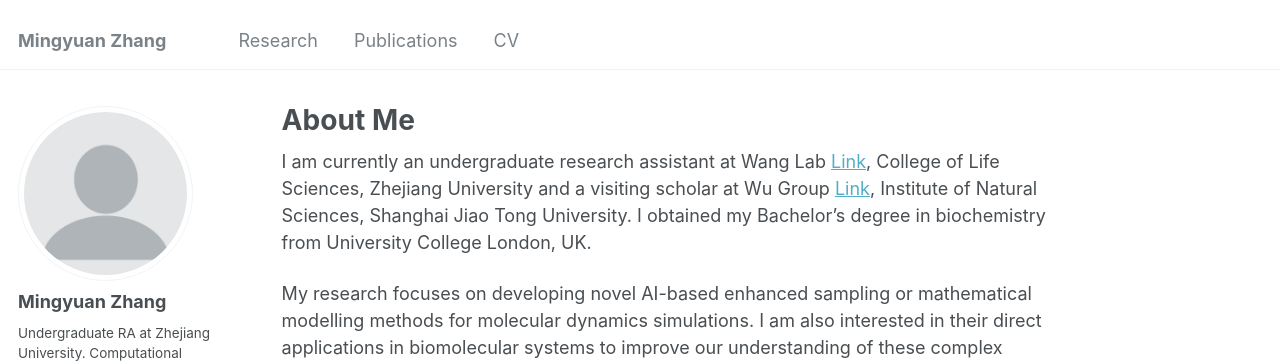
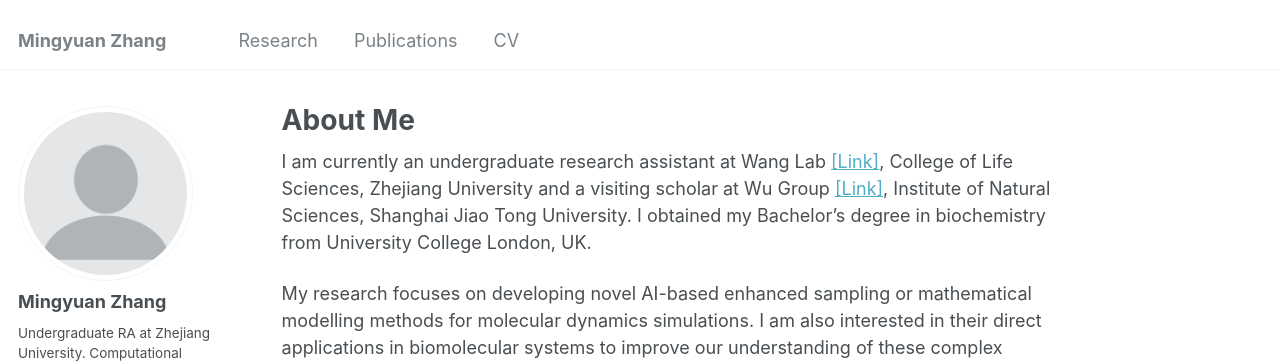
Before and after one commit to Mingyuan00/Mingyuan00.github.io, a Jekyll site: the page built from _pages/about.md, in a window 1280 px wide and 1172 px high. Shown: the top 363 px of the window. Built offline with Jekyll 4.4.1, drawn with Linux system fonts in a browser that asks for light colours; some web fonts are replaced.

```diff
--- a/_pages/about.md
+++ b/_pages/about.md
@@ -7,7 +7,7 @@ redirect_from:
   - /about.html
 ---
 
-I am currently an undergraduate research assistant at Wang Lab [Link](https://person.zju.edu.cn/en/yongwangISB), College of Life Sciences, Zhejiang University and a visiting scholar at Wu Group [Link](https://ins.sjtu.edu.cn/peoples/wuhao), Institute of Natural Sciences, Shanghai Jiao Tong University. I obtained my Bachelor's degree in biochemistry from University College London, UK.
+I am currently an undergraduate research assistant at Wang Lab [[Link]](https://person.zju.edu.cn/en/yongwangISB), College of Life Sciences, Zhejiang University and a visiting scholar at Wu Group [[Link]](https://ins.sjtu.edu.cn/peoples/wuhao), Institute of Natural Sciences, Shanghai Jiao Tong University. I obtained my Bachelor's degree in biochemistry from University College London, UK.
 
 My research focuses on developing novel AI-based enhanced sampling or mathematical modelling methods for molecular dynamics simulations. I am also interested in their direct applications in biomolecular systems to improve our understanding of these complex systems. [*See research for more information.*](/research/)
 
```
